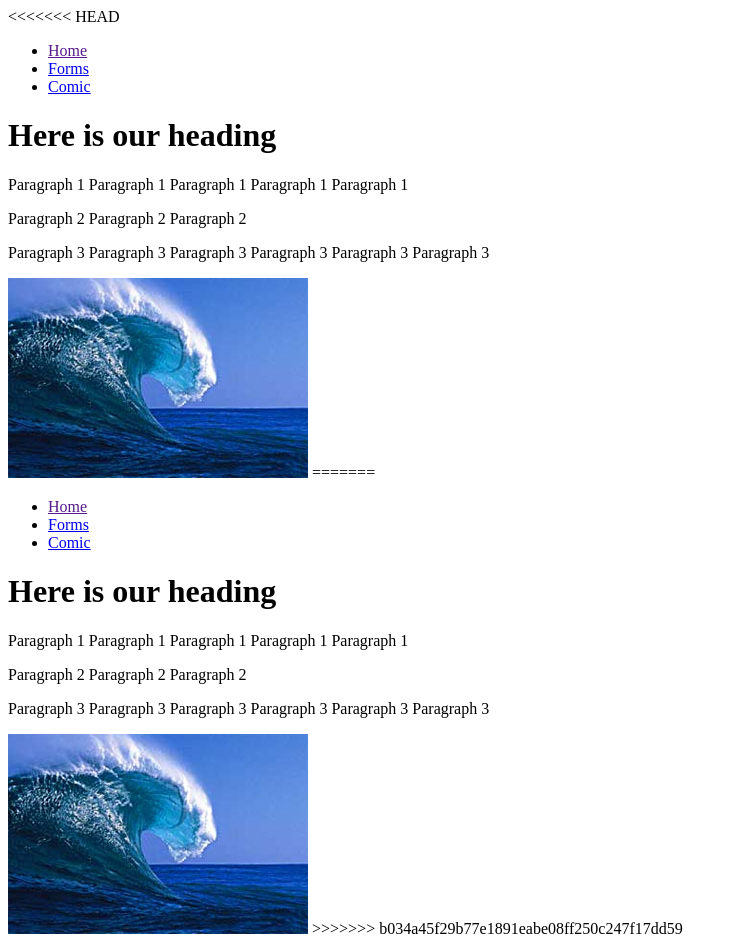
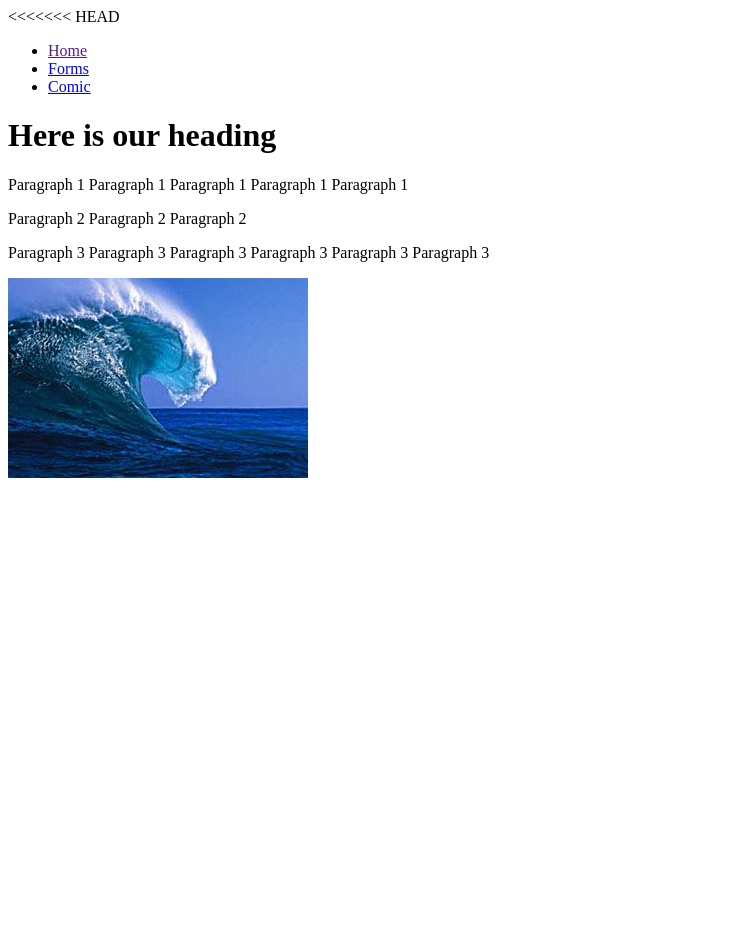
Before and after one commit to kczerwienka/Prymus, a plain HTML site: page fala.html in a window 1280 px wide. Shown: the whole page, without its empty margins (0-738 px from the left). After the commit the page ends 800 px from the top, so only its background shows below. Drawn offline with Linux system fonts and the light colour scheme.

Commit message:
Update fala.html

```diff
--- a/fala.html
+++ b/fala.html
@@ -25,31 +25,3 @@
 
 
 </html>
-=======
-<!DOCTYPE html>
-<html lang="en">
-<head>
-    <meta charset="UTF-8">
-    <title>Jestem na fali</title>
-</head>
-<body>
-<div>
-    <ul>
-        <li><a href="">Home</a></li>
-        <li><a href="https://www.google.com/doodles/celebrating-50-years-of-kids-coding">Forms</a></li>
-        <li><a href="https://xkcd.com/1854/">Comic</a></li>
-    </ul>
-</div>
-<h1>Here is our heading</h1>
-<p>Paragraph 1 Paragraph 1 Paragraph 1 Paragraph 1 Paragraph 1</p>
-<p>Paragraph 2 Paragraph 2 Paragraph 2</p>
-<p>Paragraph 3 Paragraph 3 Paragraph 3 Paragraph 3 Paragraph 3 Paragraph 3</p>
-     <img src="fala.jpg">
-
- </body>
-
-
-
-
-</html>
->>>>>>> b034a45f29b77e1891eabe08ff250c247f17dd59
```
